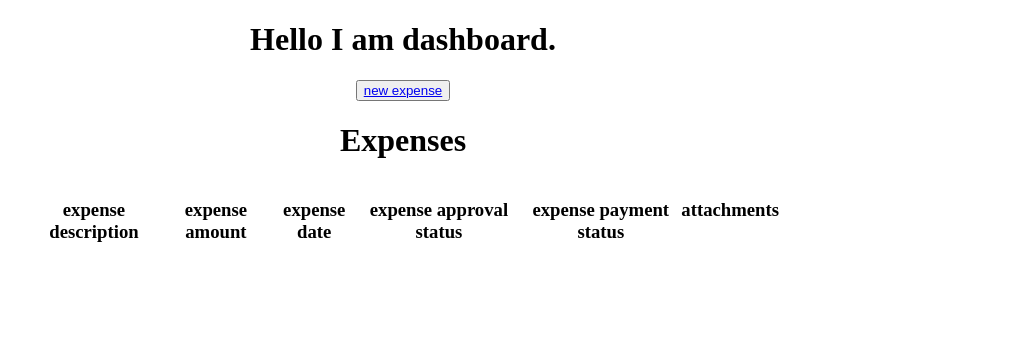
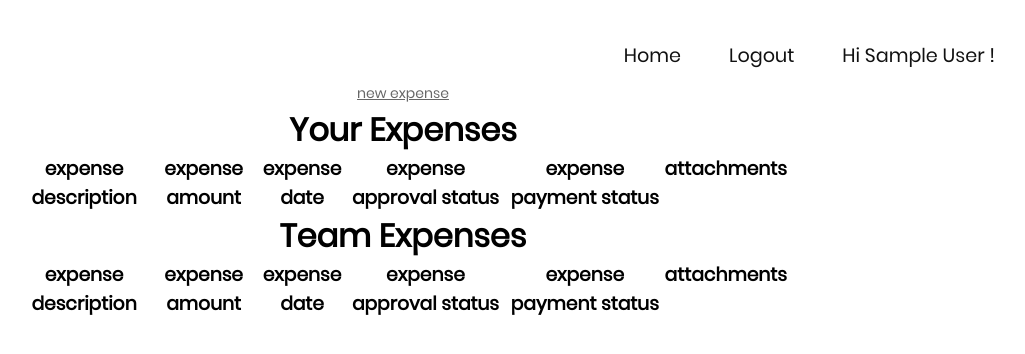
Before and after one commit to Kanishka5/addverb2, a Django app: page /dashboard/ in a window 1280 px wide. Shown: the top 354 px of the page, without its empty margins (237-1262 px from the left). Run offline with Django 3.2, Linux system fonts and the light colour scheme; the visitor is signed in with stand-in values (Sample User, id 1); data comes from the database, SQL or seed files in the repository; data that the repository does not hold is empty; some libraries are stand-ins or nearby versions.

Commit message:
css fixes

```diff
--- /dev/null
+++ b/expense/static/css/dashboard.css
@@ -0,0 +1,3 @@
+.dashboard {
+  margin-top: 10vh;
+}
--- /dev/null
+++ b/expense/static/css/nav2.css
@@ -0,0 +1,356 @@
+.nav {
+  width: 100%;
+  height: 65px;
+  position: absolute;
+  line-height: 65px;
+  text-align: center;
+  z-index: 1;
+}
+
+.nav div.logo {
+  float: left;
+  width: auto;
+  height: auto;
+  /* padding-left: 3rem; //for aarohan */
+  padding-left: 0rem; /* for CCA cell event */
+}
+
+.nav div.logo a {
+  text-decoration: none;
+  color: #111;
+  font-size: 1.5rem;
+}
+
+.nav div.logo a:hover {
+  color: rgb(72, 72, 82);
+}
+
+.nav div.main_list {
+  height: 65px;
+  float: right;
+}
+
+.nav div.main_list ul {
+  width: 100%;
+  height: 65px;
+  display: flex;
+  list-style: none;
+  margin: 0;
+  padding: 0;
+}
+
+.nav div.main_list ul li {
+  width: auto;
+  height: 65px;
+  padding: 0;
+  padding-right: 3rem;
+}
+
+.nav div.main_list ul li a {
+  text-decoration: none;
+  color: #111;
+  line-height: 65px;
+  font-size: 1.2rem;
+}
+
+.nav div.main_list ul li a:hover {
+  color: rgb(72, 72, 82);
+}
+
+.navTrigger {
+  display: none;
+}
+
+.nav {
+  padding-top: 20px;
+  padding-bottom: 20px;
+  -webkit-transition: all 0.4s ease;
+  transition: all 0.4s ease;
+}
+
+/* Media qurey section */
+
+@media screen and (min-width: 768px) {
+  .container {
+    font-size: 30px !important;
+    padding-bottom: 40px;
+  }
+
+  .navLinks li {
+    font-size: 20px !important;
+  }
+}
+
+@media screen and (min-width: 768px) and (max-width: 1024px) {
+  .container {
+    margin: 0;
+  }
+}
+
+@media screen and (max-width: 768px) {
+  .nav {
+    position: fixed;
+  }
+
+  .navshow {
+    background: grey !important;
+  }
+
+  #nav-cont {
+    padding: 0 !important;
+  }
+
+  .logo {
+    display: none;
+  }
+  .navTrigger {
+    display: block;
+  }
+  .nav div.logo {
+    margin-left: 15px;
+  }
+  .nav div.main_list {
+    width: 100%;
+    height: 0;
+    overflow: hidden;
+    padding-top: 6vh;
+  }
+  .nav div.show_list {
+    height: auto;
+    display: none;
+  }
+  .nav div.main_list ul {
+    flex-direction: column;
+    width: 100%;
+    height: 100vh;
+    right: 0;
+    left: 0;
+    bottom: 0;
+    background-color: grey;
+    /*same background color of navbar*/
+    background-position: center top;
+  }
+  .nav div.main_list ul li {
+    width: 100%;
+    text-align: left;
+  }
+  .nav div.main_list ul li a {
+    text-align: center;
+    width: 100%;
+    font-size: 2rem;
+    padding: 20px;
+  }
+  .nav div.media_button {
+    display: block;
+  }
+}
+
+.navTrigger {
+  cursor: pointer;
+  width: 30px;
+  height: 25px;
+  margin: auto;
+  position: absolute;
+  right: 30px;
+  top: 0;
+  bottom: 0;
+}
+
+.navTrigger i {
+  background-color: #111;
+  border-radius: 2px;
+  content: "";
+  display: block;
+  width: 100%;
+  height: 4px;
+}
+
+.navTrigger i:nth-child(1) {
+  -webkit-animation: outT 0.8s backwards;
+  animation: outT 0.8s backwards;
+  -webkit-animation-direction: reverse;
+  animation-direction: reverse;
+}
+
+.navTrigger i:nth-child(2) {
+  margin: 5px 0;
+  -webkit-animation: outM 0.8s backwards;
+  animation: outM 0.8s backwards;
+  -webkit-animation-direction: reverse;
+  animation-direction: reverse;
+}
+
+.navTrigger i:nth-child(3) {
+  -webkit-animation: outBtm 0.8s backwards;
+  animation: outBtm 0.8s backwards;
+  -webkit-animation-direction: reverse;
+  animation-direction: reverse;
+}
+
+.navTrigger.active i:nth-child(1) {
+  -webkit-animation: inT 0.8s forwards;
+  animation: inT 0.8s forwards;
+}
+
+.navTrigger.active i:nth-child(2) {
+  -webkit-animation: inM 0.8s forwards;
+  animation: inM 0.8s forwards;
+}
+
+.navTrigger.active i:nth-child(3) {
+  -webkit-animation: inBtm 0.8s forwards;
+  animation: inBtm 0.8s forwards;
+}
+
+@-webkit-keyframes inM {
+  50% {
+    -webkit-transform: rotate(0deg);
+  }
+  100% {
+    -webkit-transform: rotate(45deg);
+  }
+}
+
+@keyframes inM {
+  50% {
+    transform: rotate(0deg);
+  }
+  100% {
+    transform: rotate(45deg);
+  }
+}
+
+@-webkit-keyframes outM {
+  50% {
+    -webkit-transform: rotate(0deg);
+  }
+  100% {
+    -webkit-transform: rotate(45deg);
+  }
+}
+
+@keyframes outM {
+  50% {
+    transform: rotate(0deg);
+  }
+  100% {
+    transform: rotate(45deg);
+  }
+}
+
+@-webkit-keyframes inT {
+  0% {
+    -webkit-transform: translateY(0px) rotate(0deg);
+  }
+  50% {
+    -webkit-transform: translateY(9px) rotate(0deg);
+  }
+  100% {
+    -webkit-transform: translateY(9px) rotate(135deg);
+  }
+}
+
+@keyframes inT {
+  0% {
+    transform: translateY(0px) rotate(0deg);
+  }
+  50% {
+    transform: translateY(9px) rotate(0deg);
+  }
+  100% {
+    transform: translateY(9px) rotate(135deg);
+  }
+}
+
+@-webkit-keyframes outT {
+  0% {
+    -webkit-transform: translateY(0px) rotate(0deg);
+  }
+  50% {
+    -webkit-transform: translateY(9px) rotate(0deg);
+  }
+  100% {
+    -webkit-transform: translateY(9px) rotate(135deg);
+  }
+}
+
+@keyframes outT {
+  0% {
+    transform: translateY(0px) rotate(0deg);
+  }
+  50% {
+    transform: translateY(9px) rotate(0deg);
+  }
+  100% {
+    transform: translateY(9px) rotate(135deg);
+  }
+}
+
+@-webkit-keyframes inBtm {
+  0% {
+    -webkit-transform: translateY(0px) rotate(0deg);
+  }
+  50% {
+    -webkit-transform: translateY(-9px) rotate(0deg);
+  }
+  100% {
+    -webkit-transform: translateY(-9px) rotate(135deg);
+  }
+}
+
+@keyframes inBtm {
+  0% {
+    transform: translateY(0px) rotate(0deg);
+  }
+  50% {
+    transform: translateY(-9px) rotate(0deg);
+  }
+  100% {
+    transform: translateY(-9px) rotate(135deg);
+  }
+}
+
+@-webkit-keyframes outBtm {
+  0% {
+    -webkit-transform: translateY(0px) rotate(0deg);
+  }
+  50% {
+    -webkit-transform: translateY(-9px) rotate(0deg);
+  }
+  100% {
+    -webkit-transform: translateY(-9px) rotate(135deg);
+  }
+}
+
+@keyframes outBtm {
+  0% {
+    transform: translateY(0px) rotate(0deg);
+  }
+  50% {
+    transform: translateY(-9px) rotate(0deg);
+  }
+  100% {
+    transform: translateY(-9px) rotate(135deg);
+  }
+}
+
+.affix {
+  padding: 0;
+  background-color: #111;
+}
+
+.myH2 {
+  text-align: center;
+  font-size: 4rem;
+}
+.myP {
+  text-align: justify;
+  padding-left: 15%;
+  padding-right: 15%;
+  font-size: 20px;
+}
+@media all and (max-width: 700px) {
+  .myP {
+    padding: 2%;
+  }
+}
--- a/expense/static/js/nav.js
+++ b/expense/static/js/nav.js
@@ -1,4 +1,4 @@
-$(".navTrigger").click(function() {
+$(".navTrigger").click(function () {
   $(this).toggleClass("active");
   $("#mainListDiv").toggleClass("show_list");
   $("#mainListDiv").fadeIn();
--- a/expense/templates/dashboard.html
+++ b/expense/templates/dashboard.html
@@ -3,15 +3,59 @@
   <head>
     <meta charset="UTF-8" />
     <meta name="viewport" content="width=device-width, initial-scale=1.0" />
-    <title>Dasboard</title>
+    {% load static %}
+    <title>Dashboard</title>
+    <link rel="stylesheet" type="text/css" href="{% static
+    "vendor/bootstrap/css/bootstrap.min.css" %}" /> <link rel="stylesheet"
+    type="text/css" href="{% static
+    "fonts/font-awesome-4.7.0/css/font-awesome.min.css" %}" /> <link
+    rel="stylesheet" type="text/css" href="{% static
+    "fonts/iconic/css/material-design-iconic-font.min.css" %}" /> <link
+    rel="stylesheet" type="text/css" href="{% static
+    "vendor/animate/animate.css" %}" /> <link rel="stylesheet" type="text/css"
+    href="{% static "vendor/css-hamburgers/hamburgers.min.css" %}" /> <link
+    rel="stylesheet" type="text/css" href="{% static
+    "vendor/animsition/css/animsition.min.css" %}" /> <link rel="stylesheet"
+    type="text/css" href="{% static "vendor/select2/select2.min.css" %}" />
+    <link rel="stylesheet" type="text/css" href="{% static
+    "vendor/daterangepicker/daterangepicker.css" %}" /> <link rel="stylesheet"
+    type="text/css" href="{% static "css/util.css" %}" /> <link rel="stylesheet"
+    type="text/css" href="{% static "css/main.css" %}" /> <link rel="stylesheet"
+    type="text/css" href="{% static "css/nav2.css" %}" /> <link rel="stylesheet"
+    type="text/css" href="{% static "css/dashboard.css" %}" />
   </head>
   <body style="text-align: center">
-    <h1>Hello I am dashboard.</h1>
+    <!-- navbar -->
+    <nav class="nav">
+      <div class="container" id="nav-cont">
+        <div id="mainListDiv" class="main_list">
+          <ul class="navlinks">
+            <li><a href="../">Home</a></li>
+            {% if user.is_authenticated %}
+            <li><a href="{% url 'logout' %}">Logout</a></li>
+            <li><a href="../"> Hi {{ user.name }} !</a></li>
+            {% else %}
+            <li><a href="{% url 'signin' %}">Login</a></li>
+            <li><a href="{% url 'signup' %}">Sign Up</a></li>
+            {% endif %}
+          </ul>
+        </div>
+        <span class="navTrigger">
+          <i></i>
+          <i></i>
+          <i></i>
+        </span>
+      </div>
+    </nav>
+
+    <div class="dashboard">
       <!-- for manager -->
       {% if approvereq %}
       <h1>Approve requests:</h1>
       {% for expense in approvereq %}
-    <div style="margin: 0 20vw; display: flex; justify-content: space-between">
+      <div
+        style="margin: 0 20vw; display: flex; justify-content: space-between"
+      >
         <p>{{expense.username}}</p>
         <p>{{expense.description}}</p>
         <p>{{expense.amount}}</p>
@@ -37,7 +81,9 @@
       {% if payreq %}
       <h1>Payment requests:</h1>
       {% for expense in payreq %}
-    <div style="margin: 0 20vw; display: flex; justify-content: space-between">
+      <div
+        style="margin: 0 20vw; display: flex; justify-content: space-between"
+      >
         <p>{{expense.id}}</p>
         <p>{{expense.description}}</p>
         <p>{{expense.amount}}</p>
@@ -64,7 +110,7 @@
         <a href="{% url 'expenseform' %}"> new expense </a>
       </button>
       <div>
-      <h1>Expenses</h1>
+        <h1>Your Expenses</h1>
         <div
           style="margin: 0 20vw; display: flex; justify-content: space-between"
         >
@@ -91,5 +137,41 @@
         </div>
         {% endfor %}
       </div>
+
+      <!-- Team expense -->
+      <div>
+        <h1>Team Expenses</h1>
+        <div
+          style="margin: 0 20vw; display: flex; justify-content: space-between"
+        >
+          <h3>expense description</h3>
+          <h3>expense amount</h3>
+          <h3>expense date</h3>
+          <h3>expense approval status</h3>
+          <h3>expense payment status</h3>
+          <h3>attachments</h3>
+        </div>
+
+        {% for expense in expenses %}
+        <div
+          style="margin: 0 20vw; display: flex; justify-content: space-between"
+        >
+          <p>{{expense.description}}</p>
+          <p>{{expense.amount}}</p>
+          <p>{{expense.date}}</p>
+          <p>{{expense.approvalstatus}}</p>
+          <p>{{expense.paymentstatus}}</p>
+          <a href="/media/{{expense.attachments}}" target="__blank"
+            >view attachments</a
+          >
+        </div>
+        {% endfor %}
+      </div>
+    </div>
+
+    <script src="{% static "vendor/jquery/jquery-3.2.1.min.js" %}"></script>
+    <script src="{% static "vendor/animsition/js/animsition.min.js" %}"></script>
+    <script src="{% static "vendor/bootstrap/js/bootstrap.min.js" %}"></script>
+    <script src="{% static "js/nav.js" %}"></script>
   </body>
 </html>
--- a/expense/views.py
+++ b/expense/views.py
@@ -77,52 +77,58 @@ def logoutReq(request):
 
 #dashboard ->
 def dashboard(request):
-    empid = int(request.user.id)
-    user = Employee.objects.get(pk=empid)
-    data = {}
-    payreq = {}
-    if (user.profile == '1'):
-        underman = Employee.objects.filter(managerid_id=empid)
-        data = Expense.objects.filter(username_id__in=underman,
-                                      approvalstatus=False)
-        # data = Expense.objects.raw(
-        #     'SELECT * FROM expense_expense WHERE username_id in (SELECT id from expense_employee WHERE managerid_id = %s)',
-        #     [empid])
-    elif (user.profile == '3'):
-        payreq = Expense.objects.filter(paymentstatus=False)
+    if request.user.is_anonymous:
+        return redirect('signin')
+    else:
+        empid = int(request.user.id)
+        user = Employee.objects.get(pk=empid)
+        data = {}
+        payreq = {}
+        if (user.profile == '1'):
+            underman = Employee.objects.filter(managerid_id=empid)
+            data = Expense.objects.filter(username_id__in=underman,
+                                          approvalstatus=False)
+            # data = Expense.objects.raw(
+            #     'SELECT * FROM expense_expense WHERE username_id in (SELECT id from expense_employee WHERE managerid_id = %s)',
+            #     [empid])
+        elif (user.profile == '3'):
+            payreq = Expense.objects.filter(paymentstatus=False)
 
-    expenses = Expense.objects.filter(username=empid).order_by('date')
-    return render(request, 'dashboard.html', {
-        'expenses': expenses,
-        'approvereq': data,
-        'payreq': payreq
-    })
+        expenses = Expense.objects.filter(username=empid).order_by('date')
+        return render(request, 'dashboard.html', {
+            'expenses': expenses,
+            'approvereq': data,
+            'payreq': payreq
+        })
 
 
 #expense form ->
 def expenseform(request):
-    if (request.method == 'POST'):
-        print(request.FILES)
-        data = request.POST
-        empid = int(request.user.id)
-        user = Employee.objects.get(pk=empid)
-        _mutable = data._mutable
-        data._mutable = True
-        data['username'] = empid
-        if (user.profile == '1'):
-            data['approvalstatus'] = True
-        data._mutable = _mutable
-        form = ExpenseForm(data, request.FILES)
+    if request.user.is_anonymous:
+        return redirect('signin')
+    else:
+        if (request.method == 'POST'):
+            print(request.FILES)
+            data = request.POST
+            empid = int(request.user.id)
+            user = Employee.objects.get(pk=empid)
+            _mutable = data._mutable
+            data._mutable = True
+            data['username'] = empid
+            if (user.profile == '1'):
+                data['approvalstatus'] = True
+            data._mutable = _mutable
+            form = ExpenseForm(data, request.FILES)
 
-        if form.is_valid():
-            expense = form.save(commit=False)
-            expense.save()
-            return redirect('dashboard')
+            if form.is_valid():
+                expense = form.save(commit=False)
+                expense.save()
+                return redirect('dashboard')
+            else:
+                return render(request, 'expenseform.html')
         else:
-            return render(request, 'expenseform.html')
-    else:
-        form = ExpenseForm()
-        return render(request, 'expenseform.html', {'form': form})
+            form = ExpenseForm()
+            return render(request, 'expenseform.html', {'form': form})
 
 
 # accept/reject approval request ->
```
Also changed, not shown: expense/static/css/contact.css (deleted, +0 -116 lines), expense/static/css/questions.css (deleted). Lines whose indentation alone changed are shown as unchanged.
